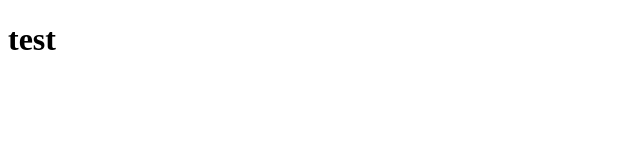
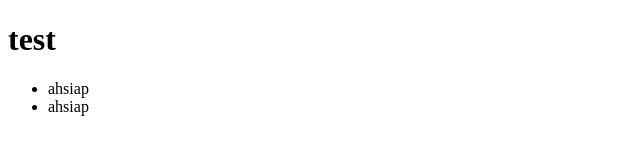
Before and after one commit to paulussimanjuntak/learn-git-collaboration, a plain HTML site: page index.html in a window 1280 px wide. Shown: the whole page, without its empty margins (0-640 px from the left). Drawn offline with Linux system fonts and the light colour scheme.

Commit message:
update index

```diff
--- a/index.html
+++ b/index.html
@@ -6,5 +6,9 @@
 </head>
 <body>
   <h1>test</h1>
+  <ul>
+    <li>ahsiap</li>
+    <li>ahsiap</li>
+  </ul>
 </body>
 </html>
```
